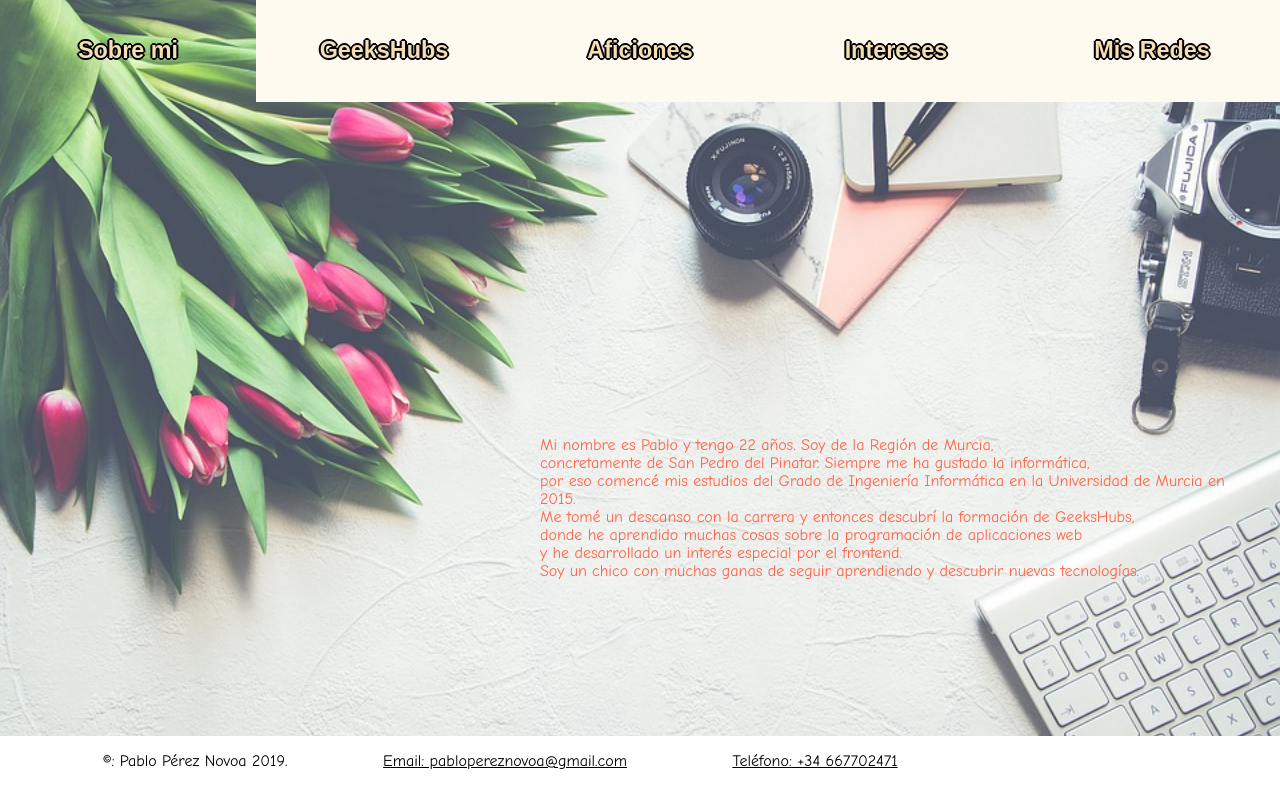
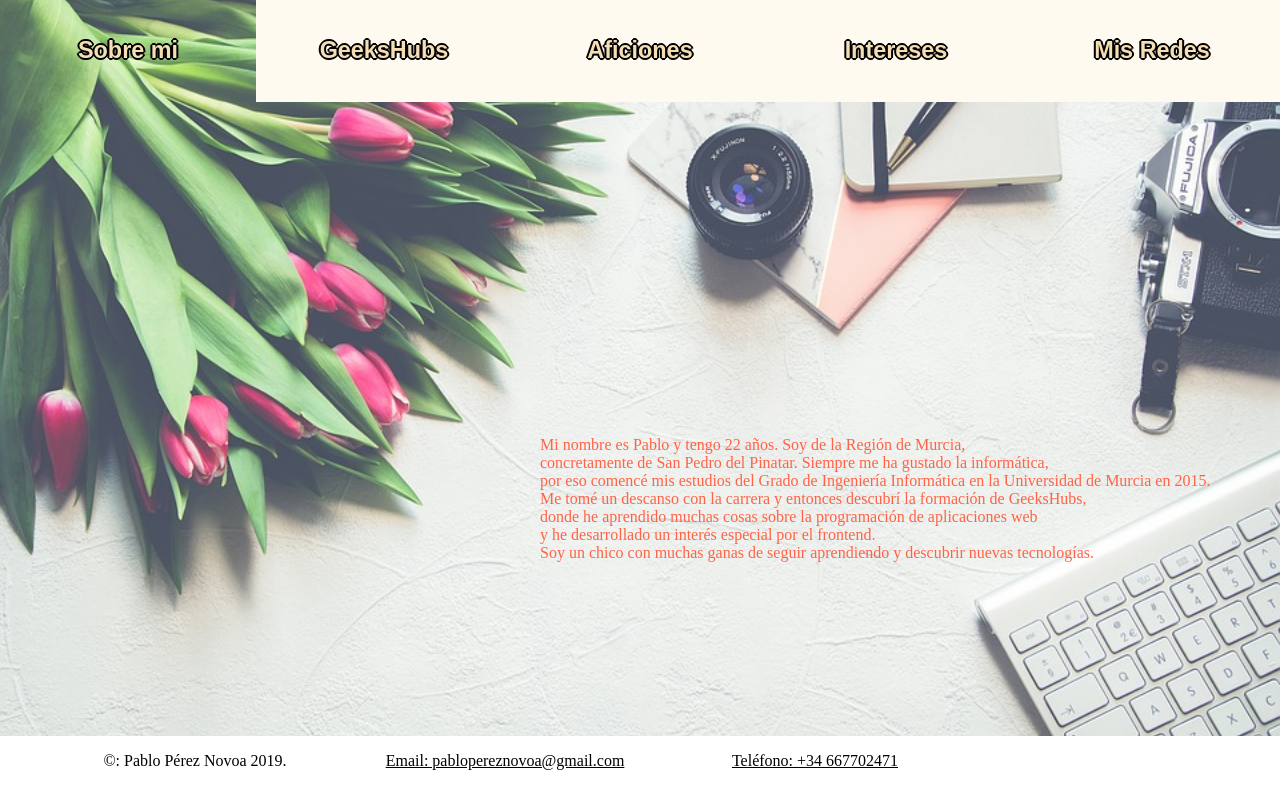
Before and after one commit to pabloperez77/MyPersonalPage, a website: page index.html in a window 1280 px wide. Drawn offline with nearby package versions, Linux system fonts and the light colour scheme.

Commit message:
'cambioFuente'

```diff
--- a/index.html
+++ b/index.html
@@ -20,7 +20,7 @@
     <button class="pestaña" onclick="abrePestaña('Intereses',this, 'transparent')"><h3>Intereses</h3></button>
     <button class="pestaña" onclick="abrePestaña('Mis Redes',this, 'transparent')"><h3>Mis Redes</h3></button>
 
-    <div id="Sobre mi" class="contenido_pestaña" style="display: none;">
+    <div id="Sobre mi" class="contenido_pestaña" >
         <div class="animated zoomIn"><p class="parrafo1">
             Mi nombre es Pablo y tengo 22 años. Soy de la Región de Murcia,<br> concretamente de San Pedro del Pinatar. Siempre me ha gustado
             la informática,<br> por eso comencé mis estudios del Grado de Ingeniería Informática en la Universidad de Murcia en 2015.<br>
--- a/styles/styles.css
+++ b/styles/styles.css
@@ -1,6 +1,6 @@
 html, body, article {
     margin: 0;
-    font-family: "Comic Sans MS";
+    font-family: "Alef";
 }
 
 a {
@@ -35,7 +35,7 @@ a:hover {
 }
 
 #Sobre\ mi {
-    background: url("/images/sobremi.jpg");
+    background: url("/images/sobremipng.png");
     background-repeat: no-repeat;
     background-position: center center;
     background-size: cover;
```
Also changed, not shown: images/sobremi.jpg (deleted), images/sobremipng.png (added).
